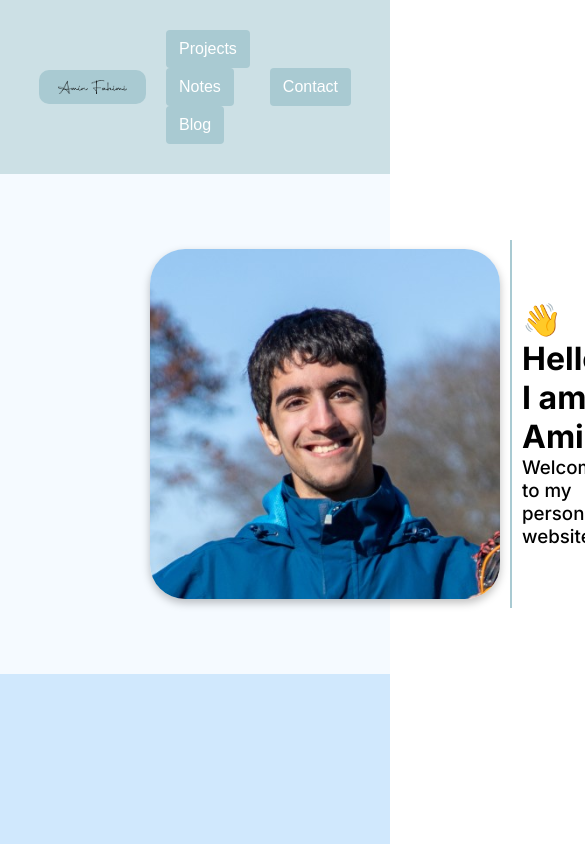
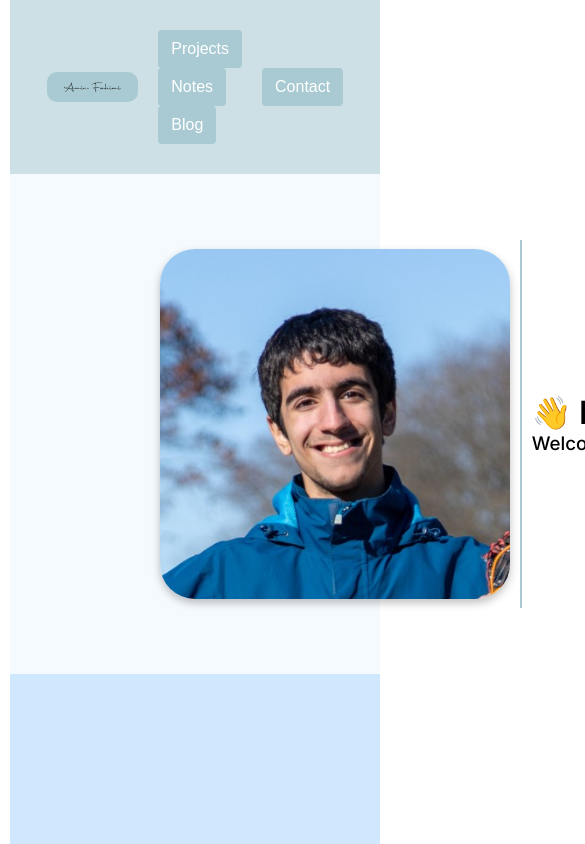
Before and after one commit to afahimi/afahimi.github.io, a React (Create React App) app: page / in a window 390 px wide. Shown: the top 844 px of the page, 585 px wide, since content can reach past the window. Built offline with nearby package versions, Linux system fonts and the light colour scheme.

Commit message:
updated styling

```diff
--- a/public/index.html
+++ b/public/index.html
@@ -27,6 +27,9 @@
     <link rel="preconnect" href="https://fonts.googleapis.com" />
     <link rel="preconnect" href="https://fonts.gstatic.com" crossorigin />
 
+    <meta name="viewport" content="width=device-width, initial-scale=1.0">
+
+
     <!--Fontfaces-->
     <link
       href="https://fonts.googleapis.com/css2?family=Inter:wght@500&display=swap"
--- a/src/App.js
+++ b/src/App.js
@@ -15,7 +15,7 @@ Backgrund Color: d0e8fd
 
 const App = () => {
   return (
-    <div className={classes.global}>
+    <div className={`${classes.global} ${classes.container}`}>
       <NavBar />
       <IntroScreen />
     </div>
--- a/src/App.module.css
+++ b/src/App.module.css
@@ -1,4 +1,16 @@
 .global {
-    background-color: #d0e8fd;
-    min-height: 100vh;
+  background-color: #d0e8fd;
+  min-height: 100vh;
 }
+
+.container {
+  width: 100%;
+  margin: 0 auto;
+}
+
+/* This will apply when the screen width is below 600px */
+@media screen and (max-width: 600px) {
+  .container {
+    width: 95%;
+  }
+}
--- a/src/components/UI/IntroScreen/IntroScreen.js
+++ b/src/components/UI/IntroScreen/IntroScreen.js
@@ -9,7 +9,7 @@ const IntroScreen = () => {
       <img src={pfp} alt="Profile" className={classes.profilePic} />
       <div className={classes.verticalLine}/>
       <div className={classes.textSection}>
-        <h1>👋 Hello, I am Amin!</h1>
+        <h1 className={classes.typewriter}>👋 Hello, I am Amin!</h1>
         <h3>Welcome to my personal website.</h3>
       </div>
     </AboutPanel>
--- a/src/components/UI/IntroScreen/IntroScreen.module.css
+++ b/src/components/UI/IntroScreen/IntroScreen.module.css
@@ -29,3 +29,23 @@
     font-family: 'Inter', sans-serif;
     font-weight: 500;
   }
+
+  .typewriter {
+    overflow: hidden;
+    border-right: .15em solid rgb(0, 0, 0);
+    white-space: nowrap;
+    margin: 0 auto;
+    animation:
+      typing 1s steps(40, end),
+      blink-caret .75s step-end infinite;
+  }
+
+  @keyframes typing {
+    from { width: 0 }
+    to { width: 100% }
+  }
+
+  @keyframes blink-caret {
+    from, to { border-color: transparent }
+    50% { border-color: rgb(0, 0, 0); }
+  }
```
